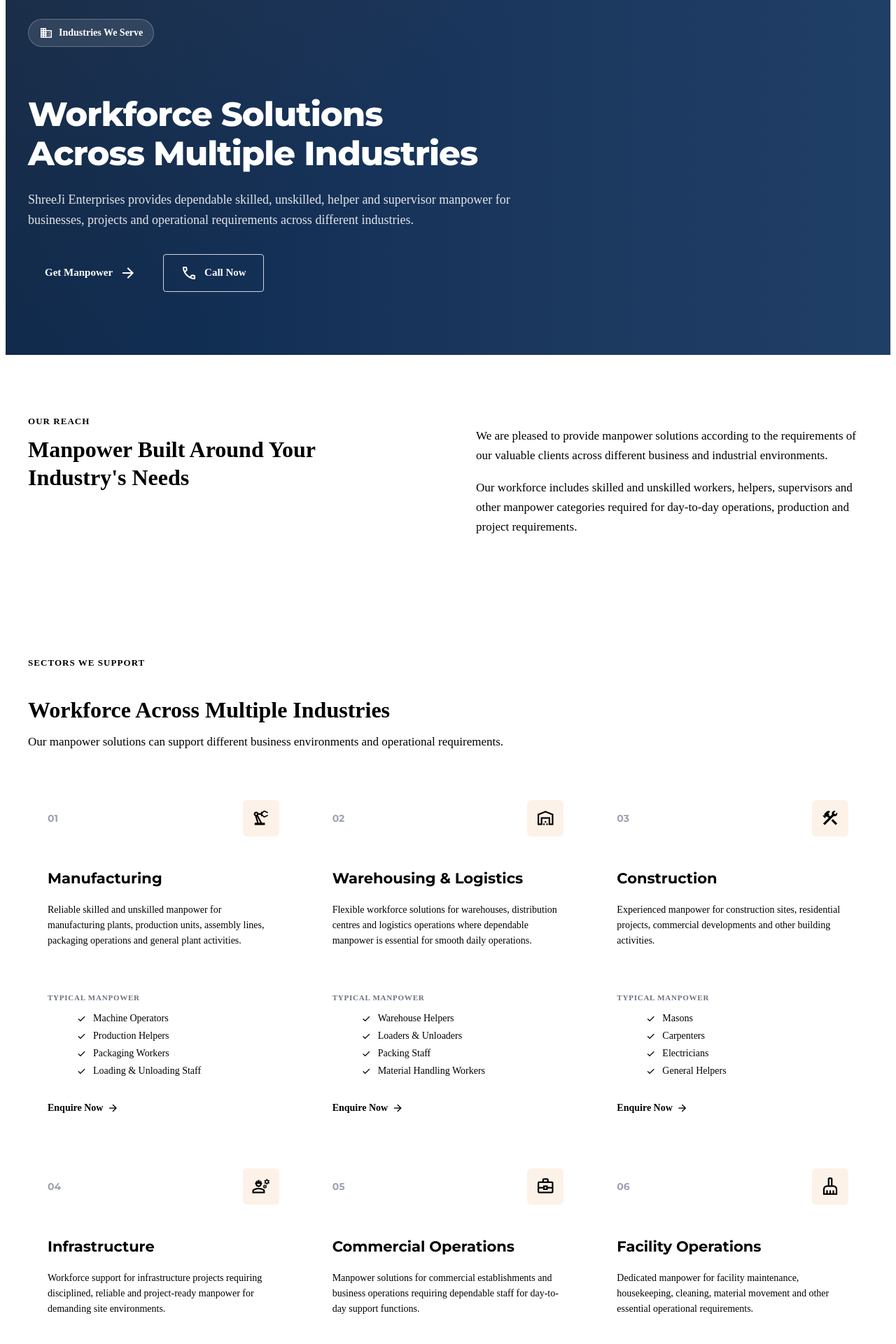
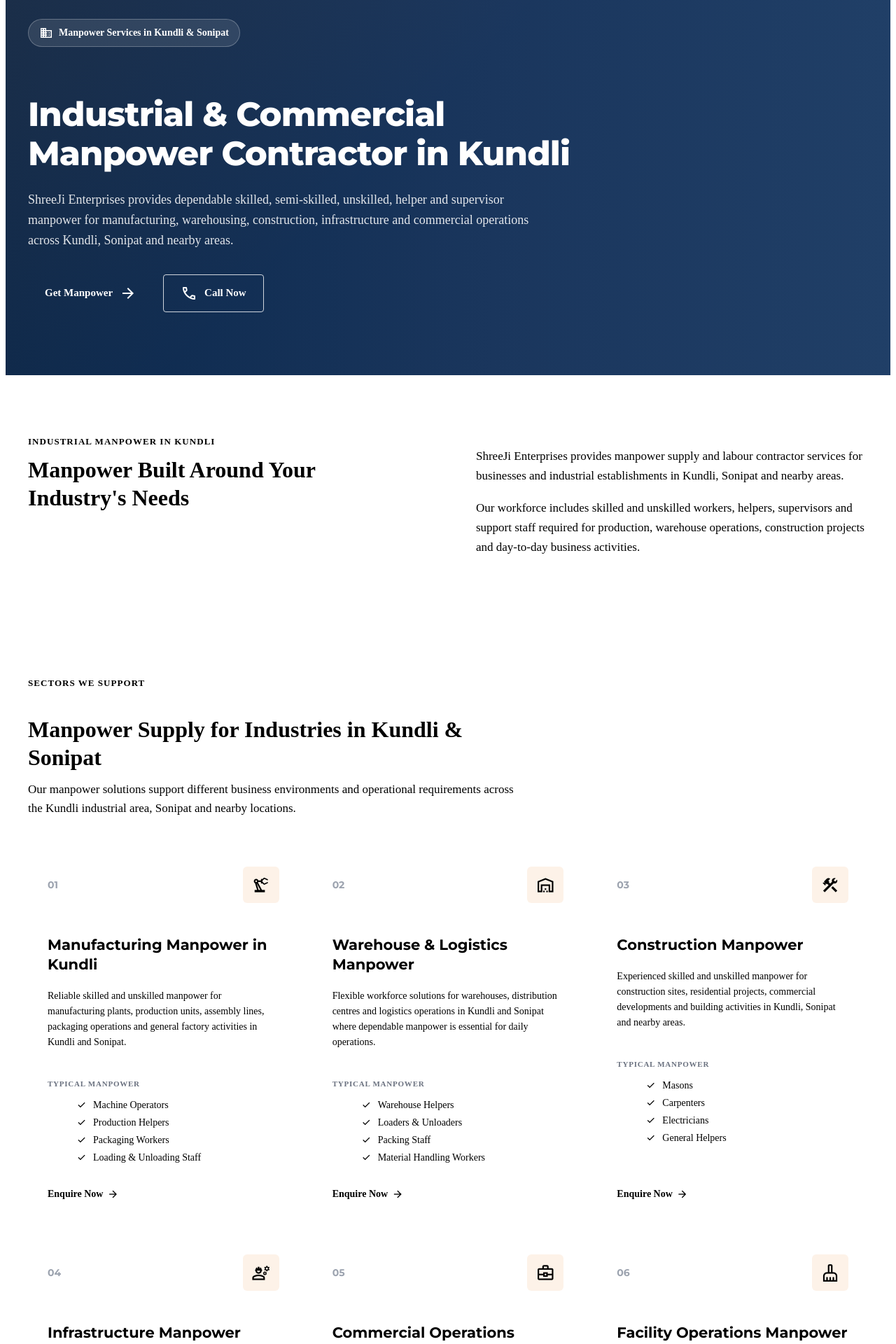
Before and after one commit to samarkhurana01/Shreejienterprise, a React (Vite) app: page /industries-served in a window 1280 px wide. Shown: the part 160-2080 px from the top of the page at 70% size. Built offline with nearby package versions, Linux system fonts and the light colour scheme.

Commit message:
Revise industry titles and descriptions for clarity
Updated titles and descriptions for various industry sections to include specific locations and manpower details. Enhanced the hero section and local area information to reflect services in Kundli and Sonipat.

```diff
--- a/src/pages/IndustriesServed.jsx
+++ b/src/pages/IndustriesServed.jsx
@@ -5,9 +5,9 @@
   {
     number: "01",
     icon: "precision_manufacturing",
-    title: "Manufacturing",
+    title: "Manufacturing Manpower in Kundli",
     description:
-      "Reliable skilled and unskilled manpower for manufacturing plants, production units, assembly lines, packaging operations and general plant activities.",
+      "Reliable skilled and unskilled manpower for manufacturing plants, production units, assembly lines, packaging operations and general factory activities in Kundli and Sonipat.",
     workers: [
       "Machine Operators",
       "Production Helpers",
@@ -18,9 +18,9 @@
   {
     number: "02",
     icon: "warehouse",
-    title: "Warehousing & Logistics",
+    title: "Warehouse & Logistics Manpower",
     description:
-      "Flexible workforce solutions for warehouses, distribution centres and logistics operations where dependable manpower is essential for smooth daily operations.",
+      "Flexible workforce solutions for warehouses, distribution centres and logistics operations in Kundli and Sonipat where dependable manpower is essential for daily operations.",
     workers: [
       "Warehouse Helpers",
       "Loaders & Unloaders",
@@ -31,9 +31,9 @@
   {
     number: "03",
     icon: "construction",
-    title: "Construction",
+    title: "Construction Manpower",
     description:
-      "Experienced manpower for construction sites, residential projects, commercial developments and other building activities.",
+      "Experienced skilled and unskilled manpower for construction sites, residential projects, commercial developments and building activities in Kundli, Sonipat and nearby areas.",
     workers: [
       "Masons",
       "Carpenters",
@@ -44,9 +44,9 @@
   {
     number: "04",
     icon: "engineering",
-    title: "Infrastructure",
+    title: "Infrastructure Manpower",
     description:
-      "Workforce support for infrastructure projects requiring disciplined, reliable and project-ready manpower for demanding site environments.",
+      "Workforce support for infrastructure projects requiring disciplined, reliable and project-ready manpower for demanding site environments across Sonipat and nearby areas.",
     workers: [
       "Skilled Technicians",
       "Site Helpers",
@@ -57,9 +57,9 @@
   {
     number: "05",
     icon: "business_center",
-    title: "Commercial Operations",
+    title: "Commercial Operations Manpower",
     description:
-      "Manpower solutions for commercial establishments and business operations requiring dependable staff for day-to-day support functions.",
+      "Manpower solutions for commercial establishments and business operations requiring dependable staff for day-to-day support functions in Kundli and Sonipat.",
     workers: [
       "Support Staff",
       "Loading Staff",
@@ -70,9 +70,9 @@
   {
     number: "06",
     icon: "cleaning_services",
-    title: "Facility Operations",
+    title: "Facility Operations Manpower",
     description:
-      "Dedicated manpower for facility maintenance, housekeeping, cleaning, material movement and other essential operational requirements.",
+      "Dedicated manpower for facility maintenance, housekeeping, cleaning, material movement and other essential operational requirements in Kundli and surrounding areas.",
     workers: [
       "Housekeeping Staff",
       "Cleaning Workers",
@@ -123,39 +123,54 @@
           HERO
       ===================================================== */}
 
-      <section className="industries-hero">
+      <section
+        className="industries-hero"
+        aria-labelledby="industries-hero-title"
+      >
+
         <div className="industries-container">
+
           <div className="industries-hero-content">
 
             <div className="industries-eyebrow">
-              <span className="material-symbols-outlined">
+
+              <span
+                className="material-symbols-outlined"
+                aria-hidden="true"
+              >
                 business
               </span>
 
-              Industries We Serve
+              Manpower Services in Kundli &amp; Sonipat
+
             </div>
 
-            <h1>
-              Workforce Solutions
+            <h1 id="industries-hero-title">
+              Industrial &amp; Commercial
               <br />
-              Across Multiple Industries
+              <span>Manpower Contractor in Kundli</span>
             </h1>
 
             <p>
               ShreeJi Enterprises provides dependable skilled,
-              unskilled, helper and supervisor manpower for
-              businesses, projects and operational requirements
-              across different industries.
+              semi-skilled, unskilled, helper and supervisor
+              manpower for manufacturing, warehousing,
+              construction, infrastructure and commercial
+              operations across Kundli, Sonipat and nearby areas.
             </p>
 
             <div className="industries-hero-actions">
+
               <Link
                 to="/contact"
                 className="industry-btn industry-btn-orange"
               >
                 Get Manpower
 
-                <span className="material-symbols-outlined">
+                <span
+                  className="material-symbols-outlined"
+                  aria-hidden="true"
+                >
                   arrow_forward
                 </span>
               </Link>
@@ -163,17 +178,24 @@
               <a
                 href="tel:+917379433305"
                 className="industry-btn industry-btn-outline"
+                aria-label="Call ShreeJi Enterprises"
               >
-                <span className="material-symbols-outlined">
+                <span
+                  className="material-symbols-outlined"
+                  aria-hidden="true"
+                >
                   call
                 </span>
 
                 Call Now
               </a>
+
             </div>
 
           </div>
+
         </div>
+
       </section>
 
 
@@ -182,40 +204,46 @@
       ===================================================== */}
 
       <section className="industries-intro">
+
         <div className="industries-container">
 
           <div className="industries-intro-grid">
 
             <div>
+
               <span className="section-label">
-                OUR REACH
+                INDUSTRIAL MANPOWER IN KUNDLI
               </span>
 
               <h2>
-                Manpower Built Around
-                Your Industry&apos;s Needs
+                Manpower Built Around Your Industry&apos;s Needs
               </h2>
+
             </div>
 
             <div>
+
               <p>
-                We are pleased to provide manpower solutions
-                according to the requirements of our valuable
-                clients across different business and industrial
-                environments.
+                ShreeJi Enterprises provides manpower supply
+                and labour contractor services for businesses
+                and industrial establishments in Kundli, Sonipat
+                and nearby areas.
               </p>
 
               <p>
                 Our workforce includes skilled and unskilled
-                workers, helpers, supervisors and other manpower
-                categories required for day-to-day operations,
-                production and project requirements.
+                workers, helpers, supervisors and support staff
+                required for production, warehouse operations,
+                construction projects and day-to-day business
+                activities.
               </p>
+
             </div>
 
           </div>
 
         </div>
+
       </section>
 
 
@@ -223,23 +251,30 @@
           INDUSTRIES
       ===================================================== */}
 
-      <section className="industries-list">
+      <section
+        className="industries-list"
+        aria-labelledby="industries-list-heading"
+      >
+
         <div className="industries-container">
 
           <div className="industries-section-heading">
+
             <span className="section-label">
               SECTORS WE SUPPORT
             </span>
 
-            <h2>
-              Workforce Across Multiple Industries
+            <h2 id="industries-list-heading">
+              Manpower Supply for Industries in Kundli &amp; Sonipat
             </h2>
 
             <p>
-              Our manpower solutions can support different
-              business environments and operational
-              requirements.
+              Our manpower solutions support different business
+              environments and operational requirements across
+              the Kundli industrial area, Sonipat and nearby
+              locations.
             </p>
+
           </div>
 
 
@@ -258,9 +293,14 @@
                   </span>
 
                   <div className="industry-icon">
-                    <span className="material-symbols-outlined">
+
+                    <span
+                      className="material-symbols-outlined"
+                      aria-hidden="true"
+                    >
                       {industry.icon}
                     </span>
+
                   </div>
 
                 </div>
@@ -284,11 +324,16 @@
                   <ul>
                     {industry.workers.map((worker) => (
                       <li key={worker}>
-                        <span className="material-symbols-outlined">
+
+                        <span
+                          className="material-symbols-outlined"
+                          aria-hidden="true"
+                        >
                           check
                         </span>
 
                         {worker}
+
                       </li>
                     ))}
                   </ul>
@@ -299,10 +344,14 @@
                 <Link
                   to="/contact"
                   className="industry-card-link"
+                  aria-label={`Enquire for ${industry.title}`}
                 >
                   Enquire Now
 
-                  <span className="material-symbols-outlined">
+                  <span
+                    className="material-symbols-outlined"
+                    aria-hidden="true"
+                  >
                     arrow_forward
                   </span>
                 </Link>
@@ -317,7 +366,10 @@
               CLIENTS WE HAVE SERVED
           ================================================= */}
 
-          <section className="clients-section">
+          <section
+            className="clients-section"
+            aria-labelledby="clients-heading"
+          >
 
             <div className="clients-section-heading">
 
@@ -325,7 +377,7 @@
                 OUR CLIENTS
               </span>
 
-              <h2>
+              <h2 id="clients-heading">
                 Organisations We Have Served
               </h2>
 
@@ -351,9 +403,14 @@
                   </div>
 
                   <div className="client-icon">
-                    <span className="material-symbols-outlined">
+
+                    <span
+                      className="material-symbols-outlined"
+                      aria-hidden="true"
+                    >
                       business
                     </span>
+
                   </div>
 
                   <div className="client-content">
@@ -376,6 +433,7 @@
           </section>
 
         </div>
+
       </section>
 
 
@@ -384,6 +442,7 @@
       ===================================================== */}
 
       <section className="workforce-section">
+
         <div className="industries-container">
 
           <div className="workforce-grid">
@@ -396,15 +455,15 @@
 
               <h2>
                 Skilled, Unskilled,
-                Helpers & Supervisors
+                Helpers &amp; Supervisors
               </h2>
 
               <p>
-                We deal in different manpower categories as per
-                the requirements of our valuable clients. Our
-                workforce solutions can support industrial,
-                commercial, construction and operational
-                requirements.
+                We provide different manpower categories
+                according to the requirements of our valuable
+                clients. Our workforce solutions support
+                industrial, commercial, construction and
+                operational requirements in Kundli and Sonipat.
               </p>
 
               <Link
@@ -413,7 +472,10 @@
               >
                 View Labour Categories
 
-                <span className="material-symbols-outlined">
+                <span
+                  className="material-symbols-outlined"
+                  aria-hidden="true"
+                >
                   arrow_forward
                 </span>
               </Link>
@@ -426,12 +488,18 @@
               <div className="workforce-type-card">
 
                 <div className="workforce-type-icon">
-                  <span className="material-symbols-outlined">
+
+                  <span
+                    className="material-symbols-outlined"
+                    aria-hidden="true"
+                  >
                     engineering
                   </span>
+
                 </div>
 
                 <div>
+
                   <h3>
                     Skilled Manpower
                   </h3>
@@ -441,6 +509,7 @@
                     carpenters, technicians and other trained
                     workers.
                   </p>
+
                 </div>
 
               </div>
@@ -449,12 +518,18 @@
               <div className="workforce-type-card">
 
                 <div className="workforce-type-icon">
-                  <span className="material-symbols-outlined">
+
+                  <span
+                    className="material-symbols-outlined"
+                    aria-hidden="true"
+                  >
                     groups
                   </span>
+
                 </div>
 
                 <div>
+
                   <h3>
                     Unskilled Manpower
                   </h3>
@@ -463,6 +538,7 @@
                     Helpers, loaders, unloaders, packing
                     workers and general labour.
                   </p>
+
                 </div>
 
               </div>
@@ -471,12 +547,18 @@
               <div className="workforce-type-card">
 
                 <div className="workforce-type-icon">
-                  <span className="material-symbols-outlined">
+
+                  <span
+                    className="material-symbols-outlined"
+                    aria-hidden="true"
+                  >
                     supervisor_account
                   </span>
+
                 </div>
 
                 <div>
+
                   <h3>
                     Supervisors
                   </h3>
@@ -486,6 +568,7 @@
                     workers and supporting day-to-day
                     operational requirements.
                   </p>
+
                 </div>
 
               </div>
@@ -495,6 +578,52 @@
           </div>
 
         </div>
+
+      </section>
+
+
+      {/* =====================================================
+          LOCAL AREA
+      ===================================================== */}
+
+      <section className="industries-local-section">
+
+        <div className="industries-container">
+
+          <div className="industries-local-content">
+
+            <span className="section-label">
+              LOCAL MANPOWER SERVICES
+            </span>
+
+            <h2>
+              Manpower Contractor Serving Kundli &amp; Sonipat
+            </h2>
+
+            <p>
+              Based in Kundli, Sonipat, ShreeJi Enterprises
+              supports businesses, factories, warehouses,
+              construction sites and commercial establishments
+              looking for reliable manpower and labour contractor
+              services.
+            </p>
+
+            <div className="local-area-list">
+
+              <span>Kundli</span>
+              <span>Sonipat</span>
+              <span>Rai</span>
+              <span>Delhi NCR</span>
+              <span>Ghaziabad</span>
+              <span>Gurgaon</span>
+              <span>Noida</span>
+
+            </div>
+
+          </div>
+
+        </div>
+
       </section>
 
 
@@ -503,6 +632,7 @@
       ===================================================== */}
 
       <section className="industries-cta">
+
         <div className="industries-container">
 
           <div className="industries-cta-inner">
@@ -510,18 +640,17 @@
             <div>
 
               <span className="section-label section-label-light">
-                NEED MANPOWER?
+                NEED MANPOWER IN KUNDLI?
               </span>
 
               <h2>
-                Tell Us What Workforce
-                You Need
+                Tell Us What Workforce You Need
               </h2>
 
               <p>
-                Share your manpower requirement with ShreeJi
-                Enterprises and our team can help you with
-                suitable workforce requirements.
+                Share your manpower requirement with
+                ShreeJi Enterprises for skilled, unskilled,
+                helper, supervisor or support workforce.
               </p>
 
             </div>
@@ -532,7 +661,10 @@
             >
               Request Manpower
 
-              <span className="material-symbols-outlined">
+              <span
+                className="material-symbols-outlined"
+                aria-hidden="true"
+              >
                 arrow_forward
               </span>
             </Link>
@@ -540,6 +672,7 @@
           </div>
 
         </div>
+
       </section>
 
     </main>
```
